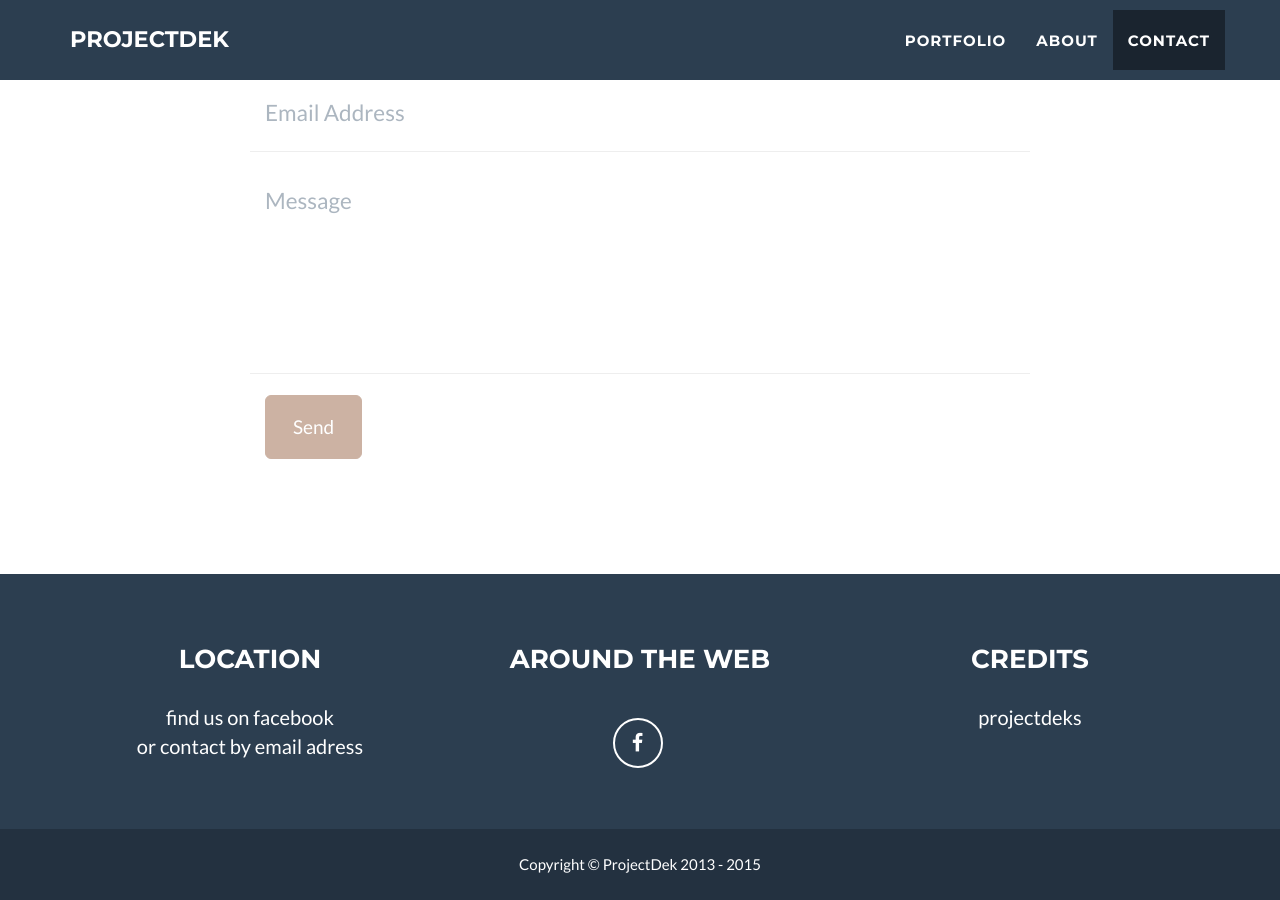
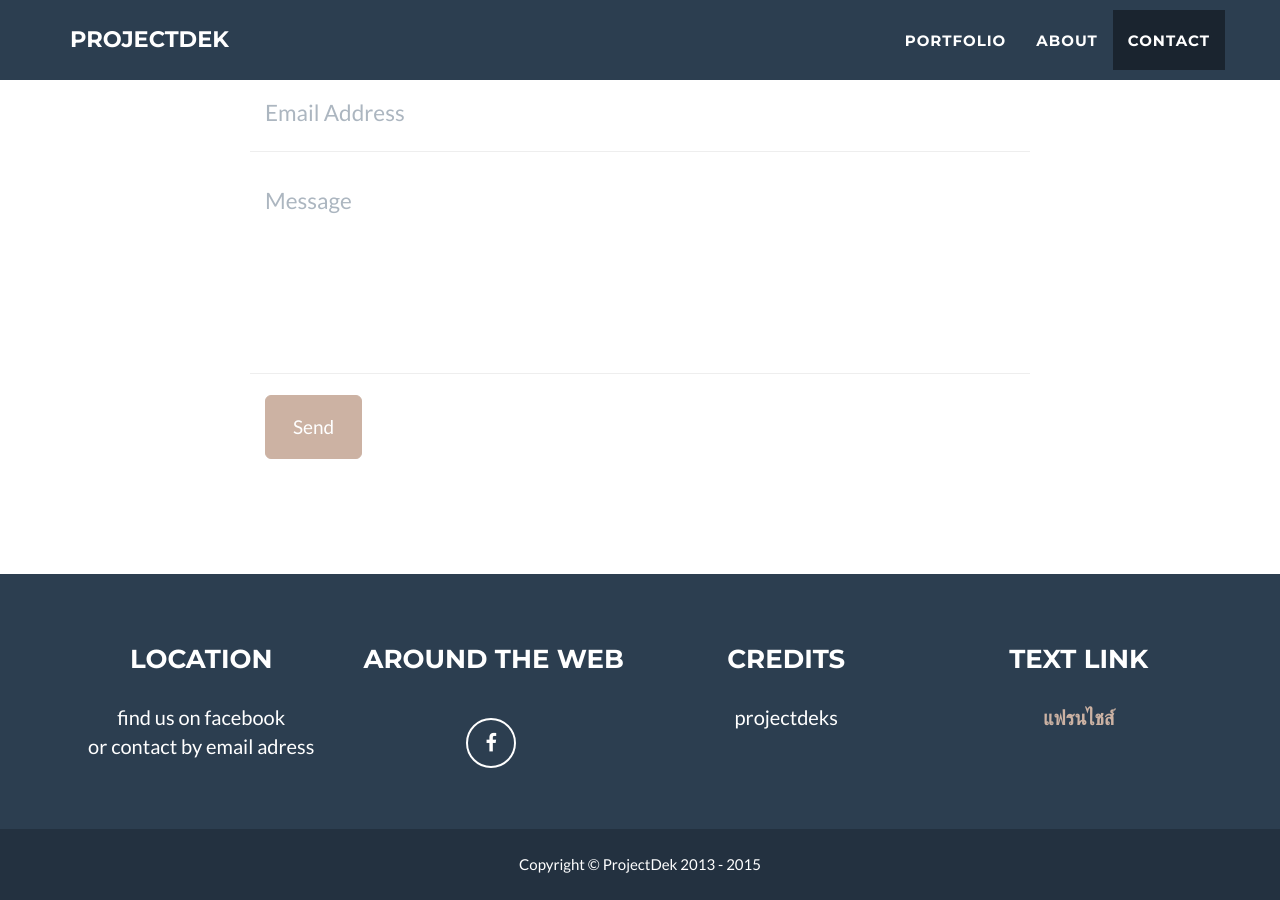
Before and after one commit to pjdek/pjdek.github.io, a Jekyll site: the page built from index.html, in a window 1280 px wide and 900 px high, scrolled down 2458 px. Built offline with Jekyll 4.4.1, drawn with Linux system fonts in a browser that asks for light colours; comment, search, counter and statistics services are not loaded.

Commit message:
Update footer.html

```diff
--- a/_includes/footer.html
+++ b/_includes/footer.html
@@ -3,7 +3,7 @@
         <div class="footer-above">
             <div class="container">
                 <div class="row">
-                    <div class="footer-col col-md-4">
+                    <div class="footer-col col-md-3">
                         <h3>{{ site.footer.location }}</h3>
                         <p>
                             {% for adress in site.address %}
@@ -11,7 +11,7 @@
 		                    {% endfor %}
                         </p>
                     </div>
-                    <div class="footer-col col-md-4">
+                    <div class="footer-col col-md-3">
                         <h3>{{ site.footer.social }}</h3>
                         <ul class="list-inline">
                             {% for network in site.social %}
@@ -21,9 +21,13 @@
 		                    {% endfor %}
                         </ul>
                     </div>
-                    <div class="footer-col col-md-4">
+                    <div class="footer-col col-md-3">
                         <h3>{{ site.footer.credits }}</h3>
                         <p>{{ site.credits }}</p>
+                    </div>
+                    <div class="footer-col col-md-3">
+                        <h3>{{ site.footer.textlink }}</h3>
+                        <p>{{ site.textlink }}</p>
                     </div>
                 </div>
             </div>
```
